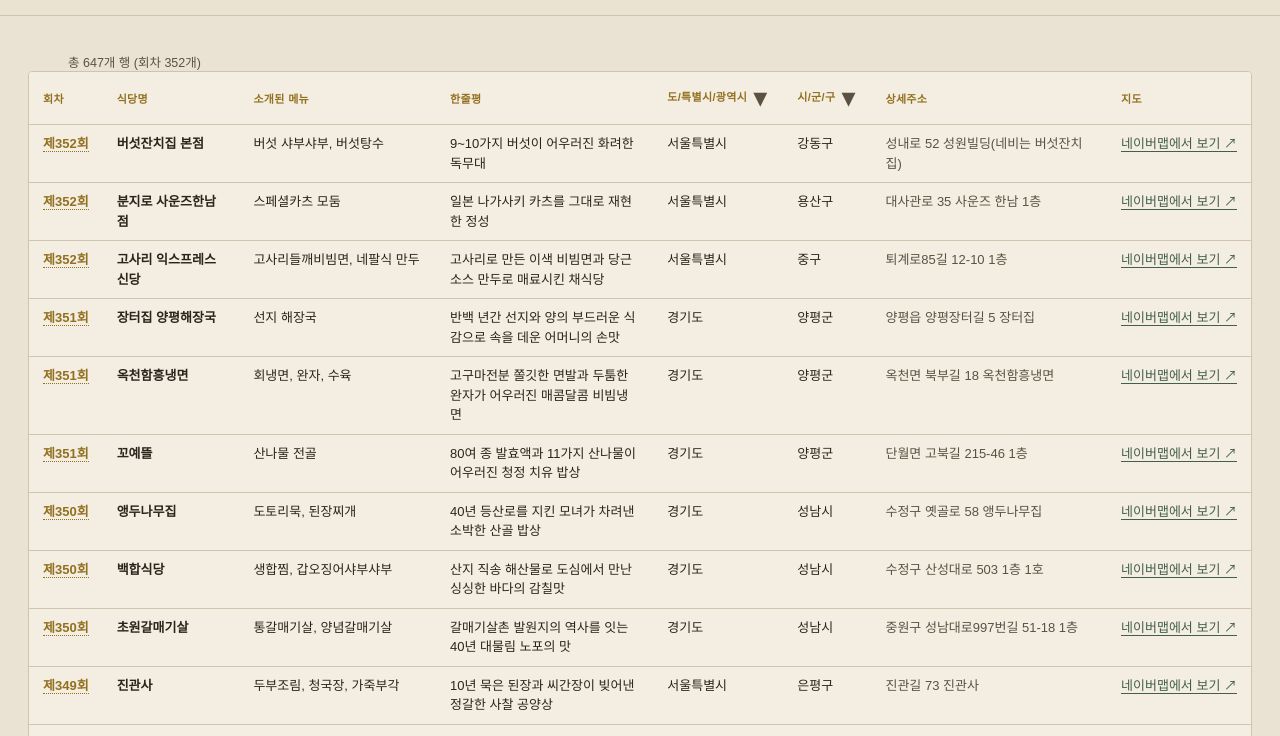
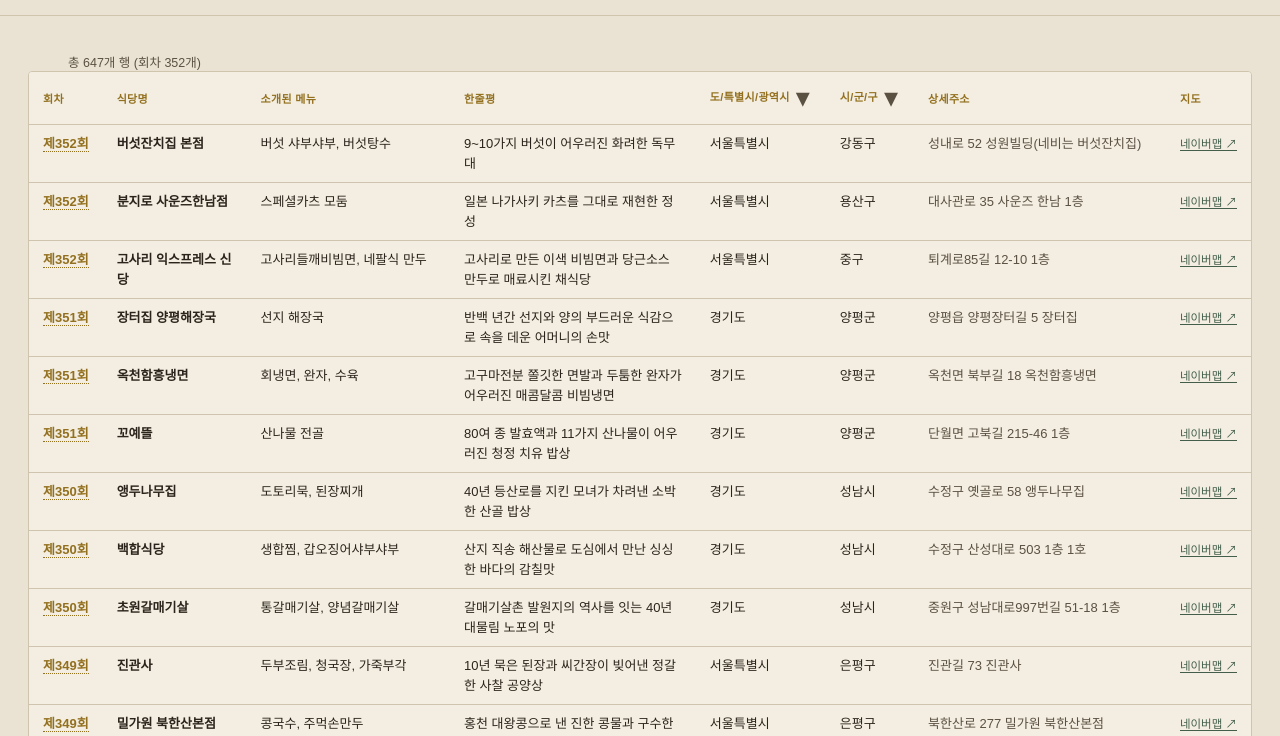
Before and after one commit to ybkwon68-web/foodtrip, a website: page public/table.html in a window 1280 px wide. Shown: the part 64-800 px from the top of the page. Drawn offline with Linux system fonts and the light colour scheme.

Commit message:
네이버맵 링크 문구를 짧게 줄이고 글씨 크기 축소
"네이버맵에서 보기 ↗" → "네이버맵 ↗", font-size 13px → 11.5px

```diff
--- a/public/script.js
+++ b/public/script.js
@@ -157,7 +157,7 @@ function restaurantViewRow(r) {
     <div class="restaurant-row">
       <p class="spot-field"><strong>식당명</strong>${escapeHtml(r.name) || '미확인'}</p>
       <p class="spot-field"><strong>위치</strong>${addr ? escapeHtml(addr) : '미확인'}</p>
-      <a class="spot-link" href="${mapUrl(r)}" target="_blank" rel="noopener">네이버맵에서 보기 ↗</a>
+      <a class="spot-link" href="${mapUrl(r)}" target="_blank" rel="noopener">네이버맵 ↗</a>
     </div>
   `;
 }
--- a/public/style.css
+++ b/public/style.css
@@ -421,7 +421,7 @@ button, input, select { font-family: inherit; }
 }
 .spot-field { font-size: 14px; line-height: 1.7; color: var(--ink); margin: 0 0 10px; }
 .spot-field strong { display: block; color: var(--ink-soft); font-weight: 600; font-size: 11.5px; margin-bottom: 2px; }
-.spot-link { font-size: 13px; color: var(--jade); text-decoration: none; border-bottom: 1px solid currentColor; }
+.spot-link { font-size: 11.5px; color: var(--jade); text-decoration: none; border-bottom: 1px solid currentColor; }
 .spot-link:hover { color: var(--accent); }
 .spot-link.spot-source { display: block; margin: 2px 0 4px; color: var(--ink-soft); }
 .restaurant-row { padding-top: 10px; margin-top: 10px; }
--- a/public/table.js
+++ b/public/table.js
@@ -31,7 +31,7 @@ function mapUrl(r) {
 
 function rowTemplate(r) {
   const mapCell = r.address
-    ? `<td><a class="spot-link" href="${mapUrl(r)}" target="_blank" rel="noopener">네이버맵에서 보기 ↗</a></td>`
+    ? `<td><a class="spot-link" href="${mapUrl(r)}" target="_blank" rel="noopener">네이버맵 ↗</a></td>`
     : `<td class="empty-cell">-</td>`;
   return `
     <tr>
```
